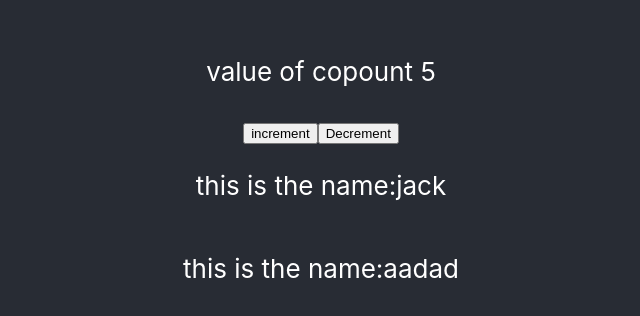
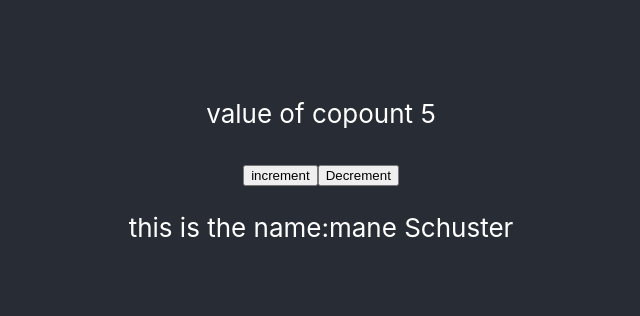
Before and after one commit to nimeshpoudel7/reactWithAmtony, a React (Create React App) app: page / in a window 1280 px wide. Shown: the part 230-546 px from the top of the page, without its empty margins (319-959 px from the left). Built offline with nearby package versions, Linux system fonts and the light colour scheme.

Commit message:
props and destructing 1

```diff
--- a/src/App.js
+++ b/src/App.js
@@ -1,16 +1,27 @@
+import { useState } from 'react';
 import './App.css';
 import Counter from './Counter';
 import Employee from './Employee';
 
 
+function App() {
+  const [data, setdata] = useState([
+   {
+  id:'sas',
+  name1: 'mane Schuster',
+  title: ' Operations Producer',
+  avatar: 'https://cdn.fakercloud.com/avatars/rachelreveley_128.jpg'
+ }])
+ const hide= data.map((details,index)=>{
+   return( <Employee name={details.name1}/>)
+    })
+  return (
 
-function App() {
-  return (
+
     <div className="App">
       <header className="App-header">
        <Counter/>
-       <Employee name="jack" />
-         <Employee name="aadad"/>
+       {hide}
       </header>
 
 
--- a/src/Employee.js
+++ b/src/Employee.js
@@ -1,9 +1,11 @@
 import React from 'react'
 
 const Employee = (props) => {
+
+const {name}=props;
   return (
     <div>
-      <p>this is the name:{props.name}</p>
+      <p>this is the name:{name}</p>
     </div>
   )
 }
```
